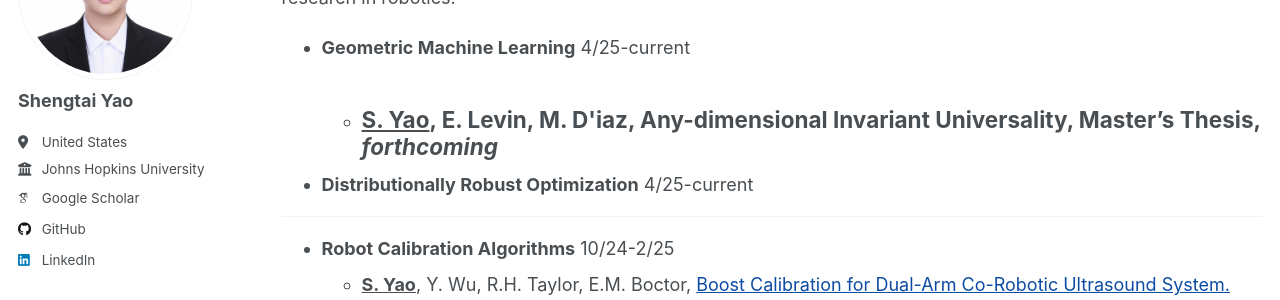
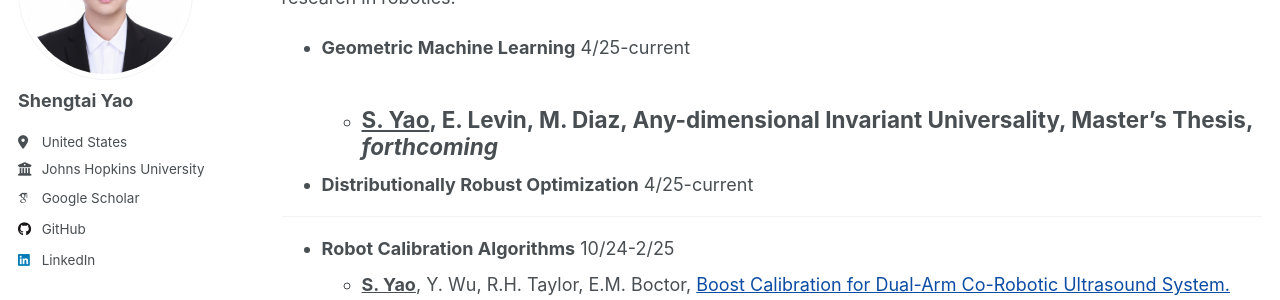
Before and after one commit to Yaoshengtai/Yaoshengtai.github.io, a Jekyll site: the page built from _pages/research.md, in a window 1280 px wide and 1164 px high. Shown: the part 194-494 px from the top of the window. Built offline with Jekyll 4.4.1, drawn with Linux system fonts in a browser that asks for light colours; some web fonts are replaced.

Commit message:
Update research.md

```diff
--- a/_pages/research.md
+++ b/_pages/research.md
@@ -9,7 +9,7 @@
 My research insterest lies broadly in machine learning, optimization, statistics. Previously, I also conducted research in robotics.
 
 - **Geometric Machine Learning** 4/25-current
-  - <span style="font-weight:bold; text-decoration:underline;">S. Yao</span>, E. Levin, M. D\'iaz, Any-dimensional Invariant Universality, Master's Thesis,  *forthcoming*
+  - <span style="font-weight:bold; text-decoration:underline;">S. Yao</span>, E. Levin, M. Diaz, Any-dimensional Invariant Universality, Master's Thesis,  *forthcoming*
 ---
 
 - **Distributionally Robust Optimization** 4/25-current
```
